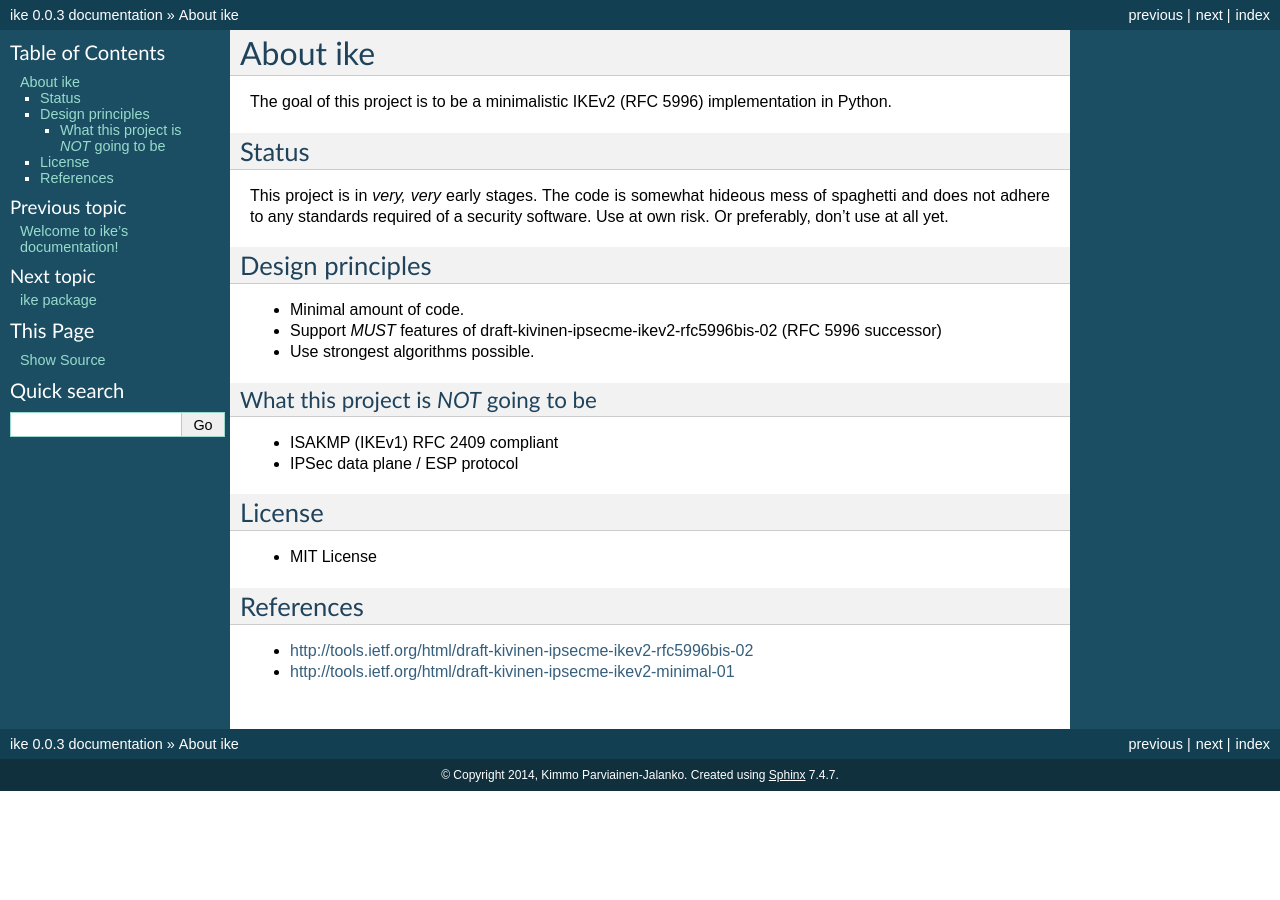
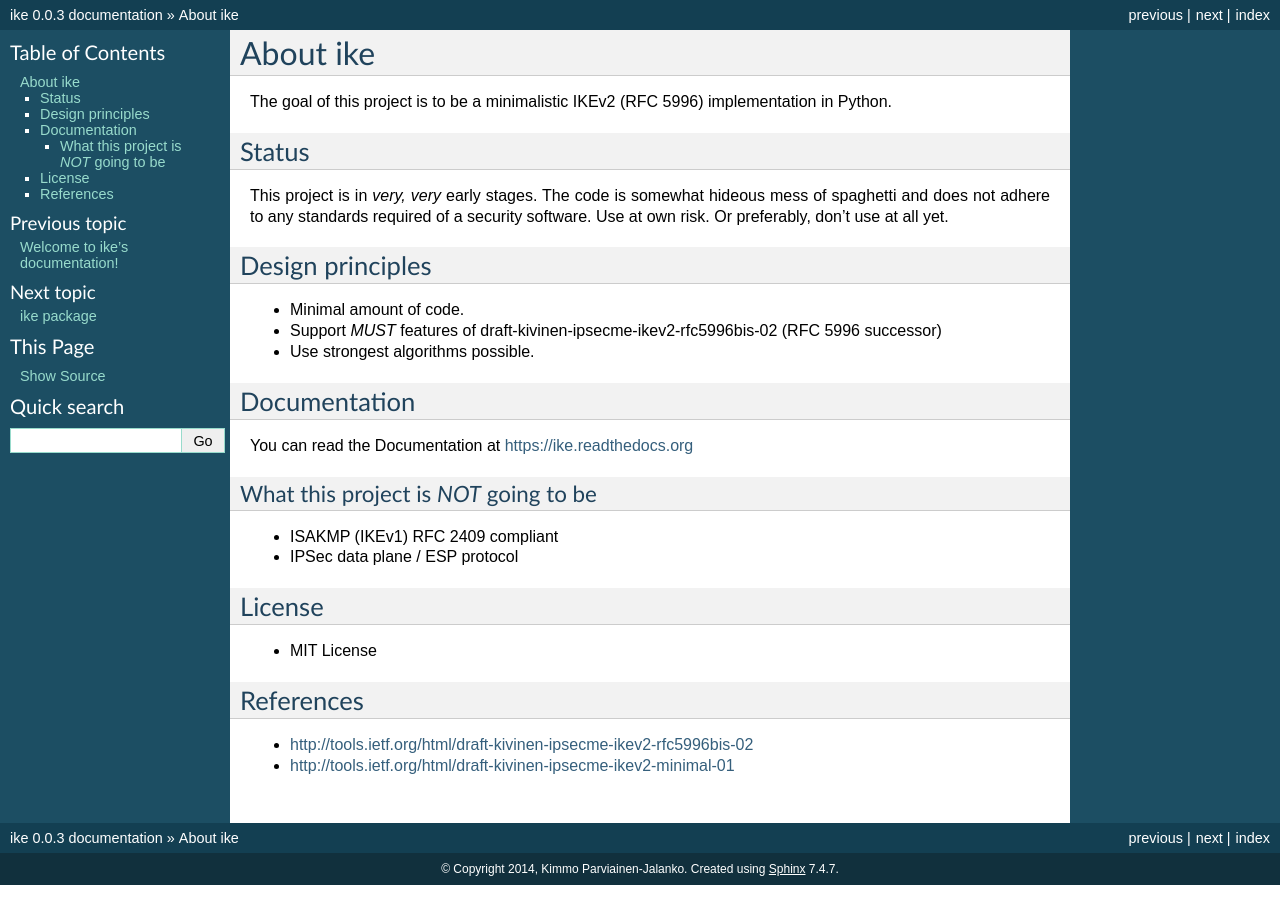
Before and after one commit to kimvais/ike, a Sphinx documentation site: the page built from docs/readme.rst, in a window 1280 px wide. Built offline with Sphinx 7.4.7, drawn with Linux system fonts in a browser that asks for light colours.

Commit message:
Updated documentation.

```diff
--- a/docs/readme.rst
+++ b/docs/readme.rst
@@ -20,6 +20,11 @@ Design principles
    (RFC 5996 successor)
 -  Use strongest algorithms possible.
 
+Documentation
+-------------
+
+You can read the Documentation at https://ike.readthedocs.org
+
 What this project is *NOT* going to be
 ~~~~~~~~~~~~~~~~~~~~~~~~~~~~~~~~~~~~~~
 
```
Also changed, not shown: README.md (+4 -0 lines).
